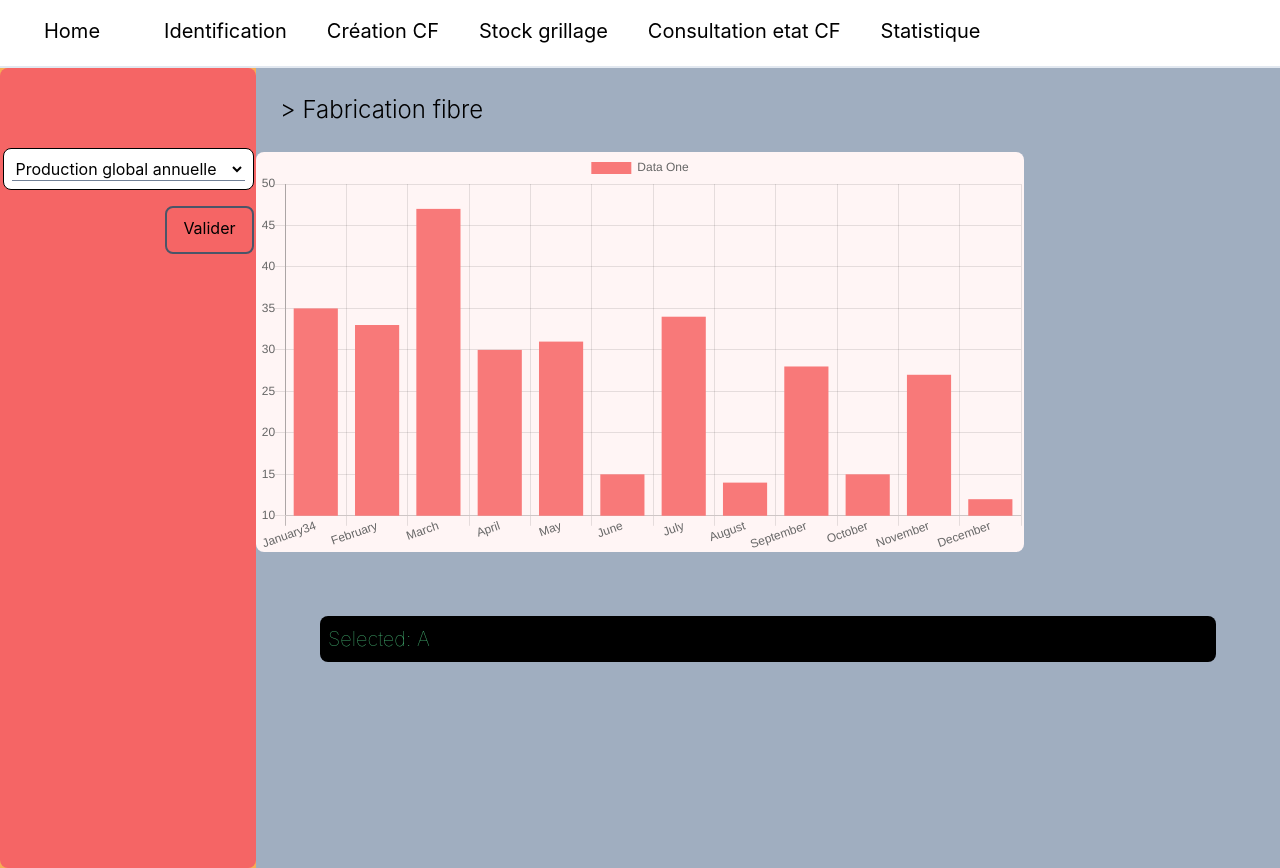
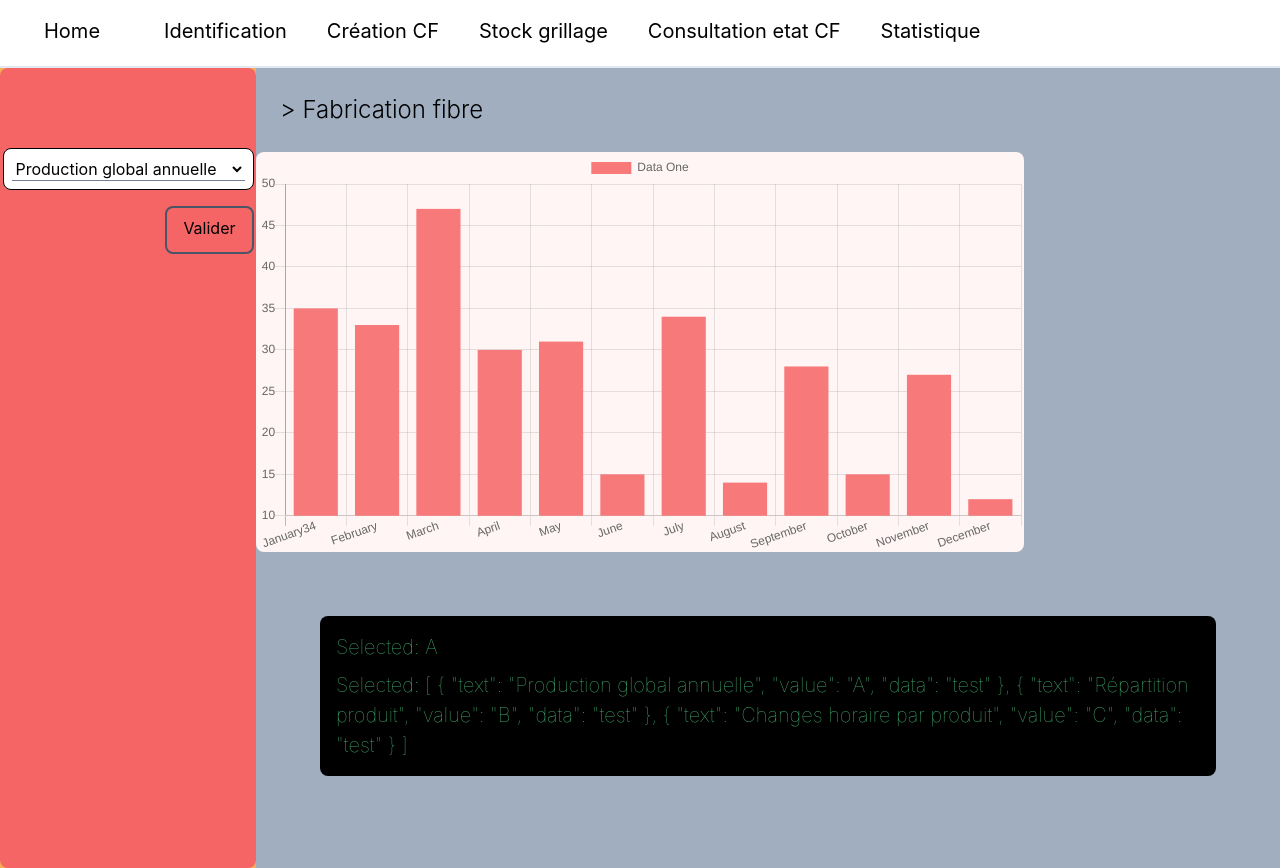
Before and after one commit to AlbertLanne/Control-Panel-ChartJS-Mysql-boilerplate, a Nuxt app: page /pagechart in a window 1280 px wide. Built offline with nearby package versions, Linux system fonts and the light colour scheme.

Commit message:
add data debuging

```diff
--- a/components/chart/ReactiveExample.js
+++ b/components/chart/ReactiveExample.js
@@ -36,7 +36,6 @@ export default {
         ]
       }
     },
-
     getRandomInt () {
       return Math.floor(Math.random() * (50 - 5 + 1)) + 5
     }
--- a/pages/pagechart.vue
+++ b/pages/pagechart.vue
@@ -32,9 +32,13 @@
         </div>
 
 <!--       consol debug ici-->
-        <div class="m-16 rounded-lg bg-black  h-auto w-auto flex text-green-500 font-hairline text-xl p-2 ">
+        <div class="m-16 rounded-lg bg-black  h-auto w-auto  text-green-500 font-hairline text-xl p-2 ">
+          <div class="m-2 ">
           <span>Selected: {{ selected }}</span>
-
+          </div>
+          <div class="m-2">
+          <span>Selected: {{ options }}</span>
+          </div>
         </div>
       </div>
 
@@ -59,9 +63,9 @@
       return {
         selected: 'A',
         options: [
-          {text: 'Production global annuelle', value: 'A'},
-          {text: 'Répartition produit', value: 'B'},
-          {text: 'Changes horaire par produit', value: 'C'}
+          {text: 'Production global annuelle', value: 'A', data:'test'},
+          {text: 'Répartition produit', value: 'B', data:'test'},
+          {text: 'Changes horaire par produit', value: 'C',data:'test'}
         ],
       };
     },
```
